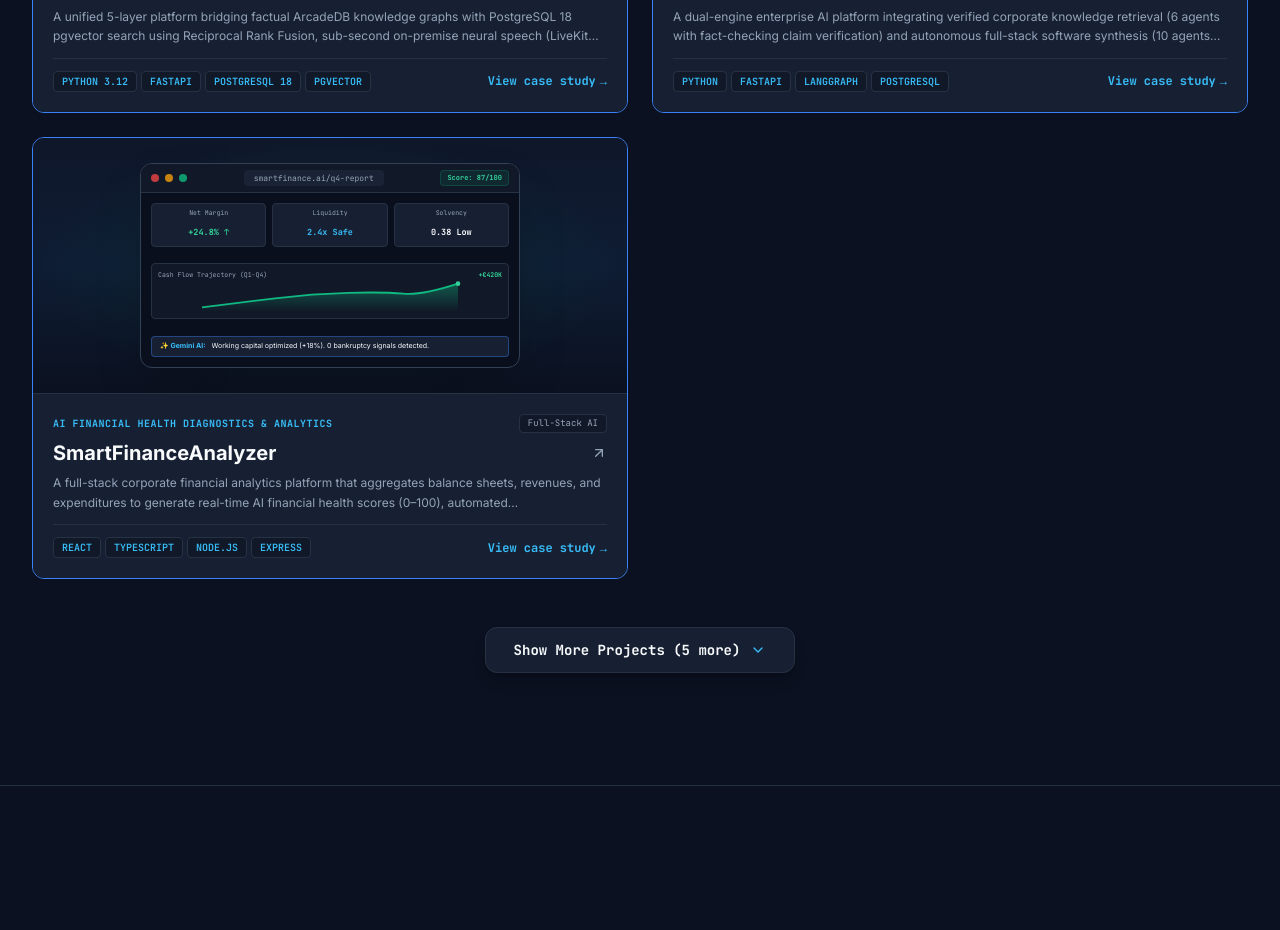
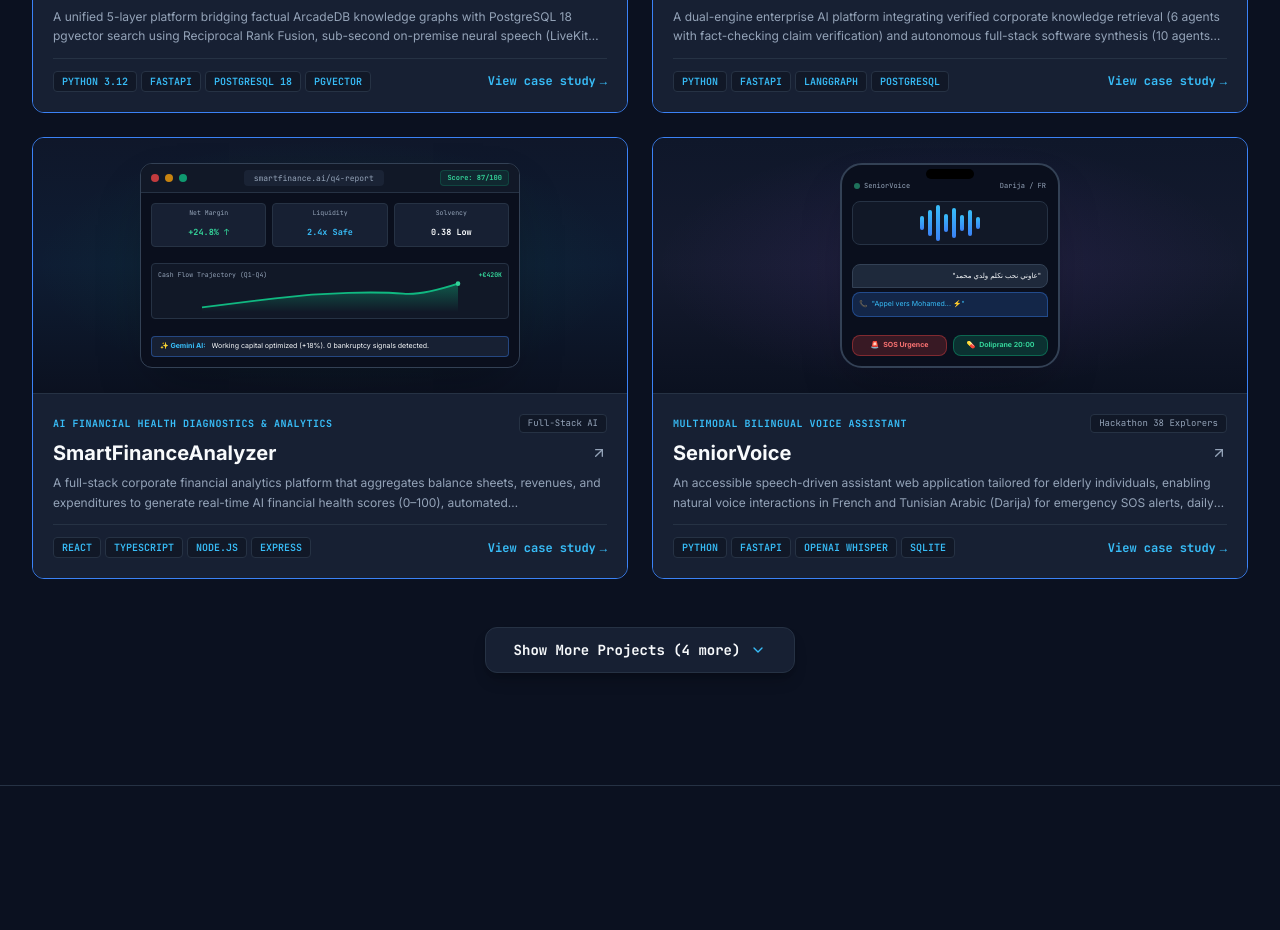
Before and after one commit to MahranHadjSalah/portfolio, a React (Vite) app: page / in a window 1280 px wide. Shown: the part 1640-2570 px from the top of the page. Built offline with nearby package versions, Linux system fonts and the light colour scheme.

Commit message:
feat(projects): responsive default count showing 4 on desktop and 3 on phone

```diff
--- a/src/components/FeaturedProjects.jsx
+++ b/src/components/FeaturedProjects.jsx
@@ -577,6 +577,21 @@
   const [activeFilter, setActiveFilter] = React.useState('All');
   const [showAll, setShowAll] = React.useState(false);
 
+  const [isMobile, setIsMobile] = React.useState(() => {
+    if (typeof window === 'undefined') return false;
+    return window.innerWidth < 768;
+  });
+
+  React.useEffect(() => {
+    const handleResize = () => {
+      setIsMobile(window.innerWidth < 768);
+    };
+    window.addEventListener('resize', handleResize);
+    return () => window.removeEventListener('resize', handleResize);
+  }, []);
+
+  const defaultCount = isMobile ? 3 : 4;
+
   const categories = [
     { id: 'All', label: 'All Projects', count: portfolioData.featuredProjects.length },
     { id: 'AI & ML', label: 'AI & LLM', count: 3 },
@@ -597,7 +612,7 @@
     return true;
   });
 
-  const displayedProjects = showAll ? filteredProjects : filteredProjects.slice(0, 3);
+  const displayedProjects = showAll ? filteredProjects : filteredProjects.slice(0, defaultCount);
 
   const isTogglingRef = React.useRef(false);
 
@@ -606,6 +621,9 @@
       e.currentTarget.blur();
     }
     if (isTogglingRef.current) return;
+
+    const firstMoreIndex = isMobile ? 3 : 4;
+    const baseIndex = isMobile ? 2 : 3;
 
     if (!showAll) {
       isTogglingRef.current = true;
@@ -616,14 +634,13 @@
         setShowAll(true);
       });
 
-      // 2. Keep the viewport locked at project-card-2 so it doesn't jump to the bottom
+      // 2. Keep the viewport locked at the base projects so it doesn't jump to the bottom
       window.scrollTo(0, startScrollY);
 
-      // 3. Normal, natural smooth scroll from project-card-2 down to the first newly opened project (project-card-3)
+      // 3. Normal, natural smooth scroll down to the first newly opened project
       const scrollDown = () => {
-        const firstMoreEl = document.getElementById('project-card-3');
+        const firstMoreEl = document.getElementById(`project-card-${firstMoreIndex}`);
         if (firstMoreEl) {
-          const isMobile = window.innerWidth < 768;
           const navOffset = isMobile ? 68 : 85;
           const elementTop = firstMoreEl.getBoundingClientRect().top + (window.scrollY || window.pageYOffset || 0);
           const targetY = Math.max(0, elementTop - navOffset);
@@ -652,10 +669,9 @@
       setTimeout(scrollDown, 50);
     } else {
       isTogglingRef.current = true;
-      // Smoothly scroll back up to project-card-2
-      const baseEl = document.getElementById('project-card-2') || document.getElementById('project-card-1');
+      // Smoothly scroll back up to base project
+      const baseEl = document.getElementById(`project-card-${baseIndex}`) || document.getElementById('project-card-0');
       if (baseEl) {
-        const isMobile = window.innerWidth < 768;
         const navOffset = isMobile ? 68 : 85;
         const elementTop = baseEl.getBoundingClientRect().top + (window.scrollY || window.pageYOffset || 0);
         const targetY = Math.max(0, elementTop - navOffset);
@@ -738,12 +754,12 @@
             <motion.div
               key={project.id}
               id={`project-card-${index}`}
-              initial={index >= 3 ? { opacity: 0 } : { opacity: 0, y: 16 }}
+              initial={index >= defaultCount ? { opacity: 0 } : { opacity: 0, y: 16 }}
               animate={{ opacity: 1, y: 0 }}
               transition={{
-                duration: index >= 3 ? 0.2 : 0.35,
+                duration: index >= defaultCount ? 0.2 : 0.35,
                 ease: [0.22, 1, 0.36, 1],
-                delay: index >= 3 ? 0 : index * 0.03
+                delay: index >= defaultCount ? 0 : index * 0.03
               }}
               whileHover={{ y: -4, transition: { duration: 0.2, ease: 'easeOut' } }}
               onClick={() => onOpenProject(project.id)}
@@ -805,14 +821,14 @@
         </div>
 
         {/* Show More / Show Less Toggle Button */}
-        {filteredProjects.length > 3 && (
+        {filteredProjects.length > defaultCount && (
           <div className="mt-10 sm:mt-12 flex justify-center" style={{ overflowAnchor: 'none' }}>
             <button
               onClick={handleToggleShowAll}
               style={{ overflowAnchor: 'none' }}
               className="inline-flex items-center gap-2.5 px-7 py-3 rounded-xl bg-[#172033] hover:bg-[#1e2a42] text-[#F8FAFC] hover:text-[#38BDF8] border border-[#263244] hover:border-[#38BDF8]/60 font-mono text-xs sm:text-sm font-bold shadow-lg shadow-black/20 hover:shadow-xl hover:shadow-[#3B82F6]/10 transition-all focus-visible:ring-2 focus-visible:ring-[#38BDF8] group cursor-pointer"
             >
-              <span>{showAll ? 'Show Less' : `Show More Projects (${filteredProjects.length - 3} more)`}</span>
+              <span>{showAll ? 'Show Less' : `Show More Projects (${filteredProjects.length - defaultCount} more)`}</span>
               <ChevronDown className={`w-4 h-4 text-[#38BDF8] transition-transform duration-300 ${showAll ? 'rotate-180' : 'group-hover:translate-y-0.5'}`} />
             </button>
           </div>
```
